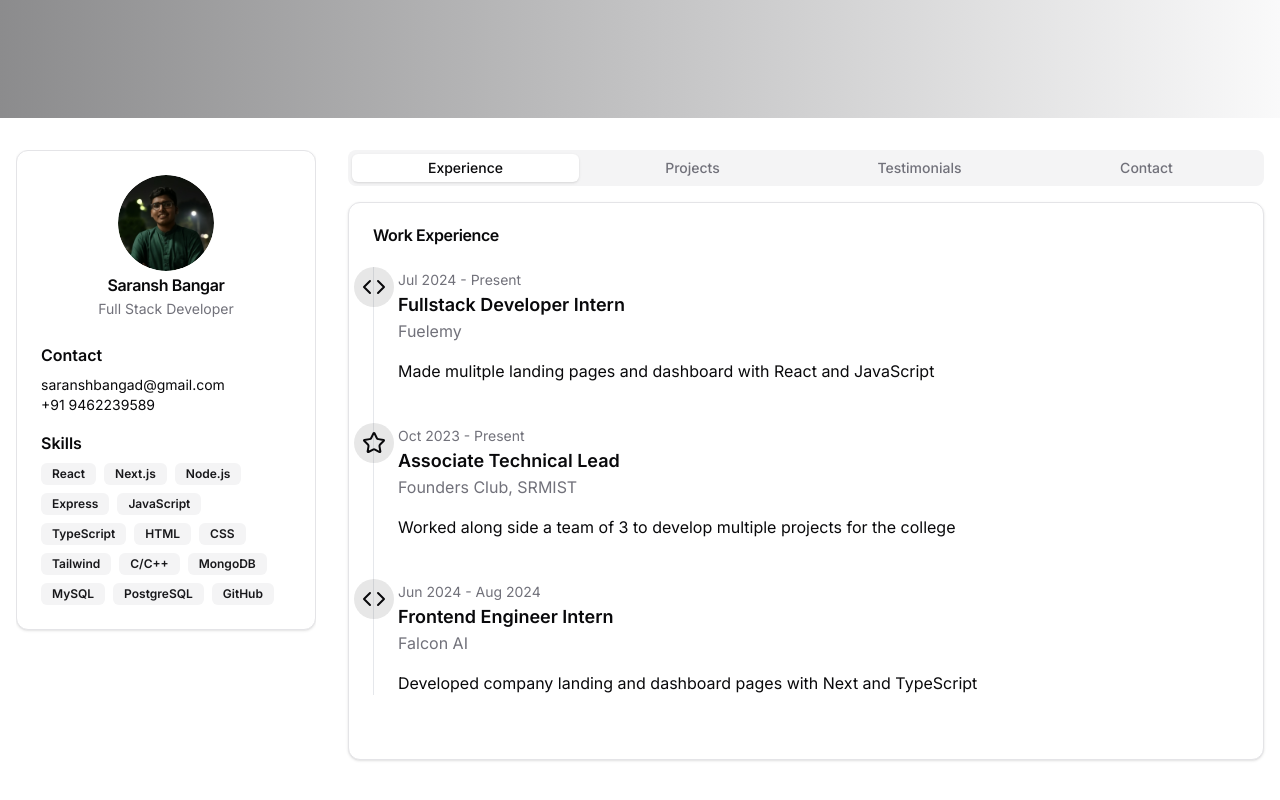
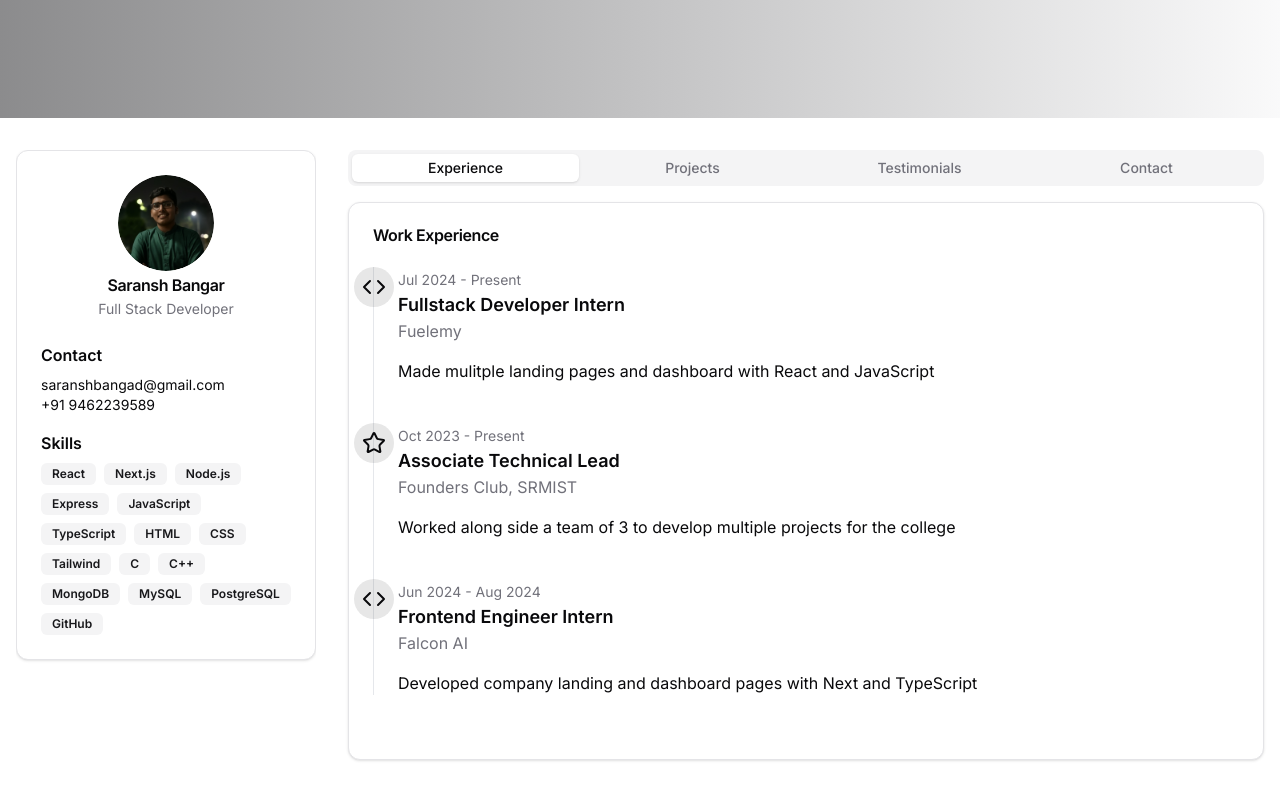
Before and after one commit to SaranshBangar/Portfolio, a Next.js app: page / in a window 1280 px wide. Shown: the part 351-1151 px from the top of the page. Built offline with nearby package versions, Linux system fonts and the light colour scheme.

Commit message:
improved theme changer

```diff
--- a/src/app/page.tsx
+++ b/src/app/page.tsx
@@ -104,7 +104,6 @@ export default function Resume() {
     },
   ];
 
-
   const skills = [
     "React",
     "Next.js",
@@ -115,7 +114,8 @@ export default function Resume() {
     "HTML",
     "CSS",
     "Tailwind",
-    "C/C++",
+    "C",
+    "C++",
     "MongoDB",
     "MySQL",
     "PostgreSQL",
@@ -164,7 +164,7 @@ export default function Resume() {
     setIsChangingTheme(true);
     setTimeout(() => {
       setTheme(theme === "light" ? "dark" : "light");
-      setTimeout(() => setIsChangingTheme(false), 500);
+      setTimeout(() => setIsChangingTheme(false), 400);
     }, 300);
   };
 
@@ -214,7 +214,7 @@ export default function Resume() {
               clipPath: `circle(0% at ${themeChangePosition.x}px ${themeChangePosition.y}px)`,
             }}
             animate={{
-              clipPath: `circle(150% at ${themeChangePosition.x}px ${themeChangePosition.y}px)`,
+              clipPath: `circle(250% at ${themeChangePosition.x}px ${themeChangePosition.y}px)`,
             }}
             exit={{
               clipPath: `circle(0% at ${themeChangePosition.x}px ${themeChangePosition.y}px)`,
```
